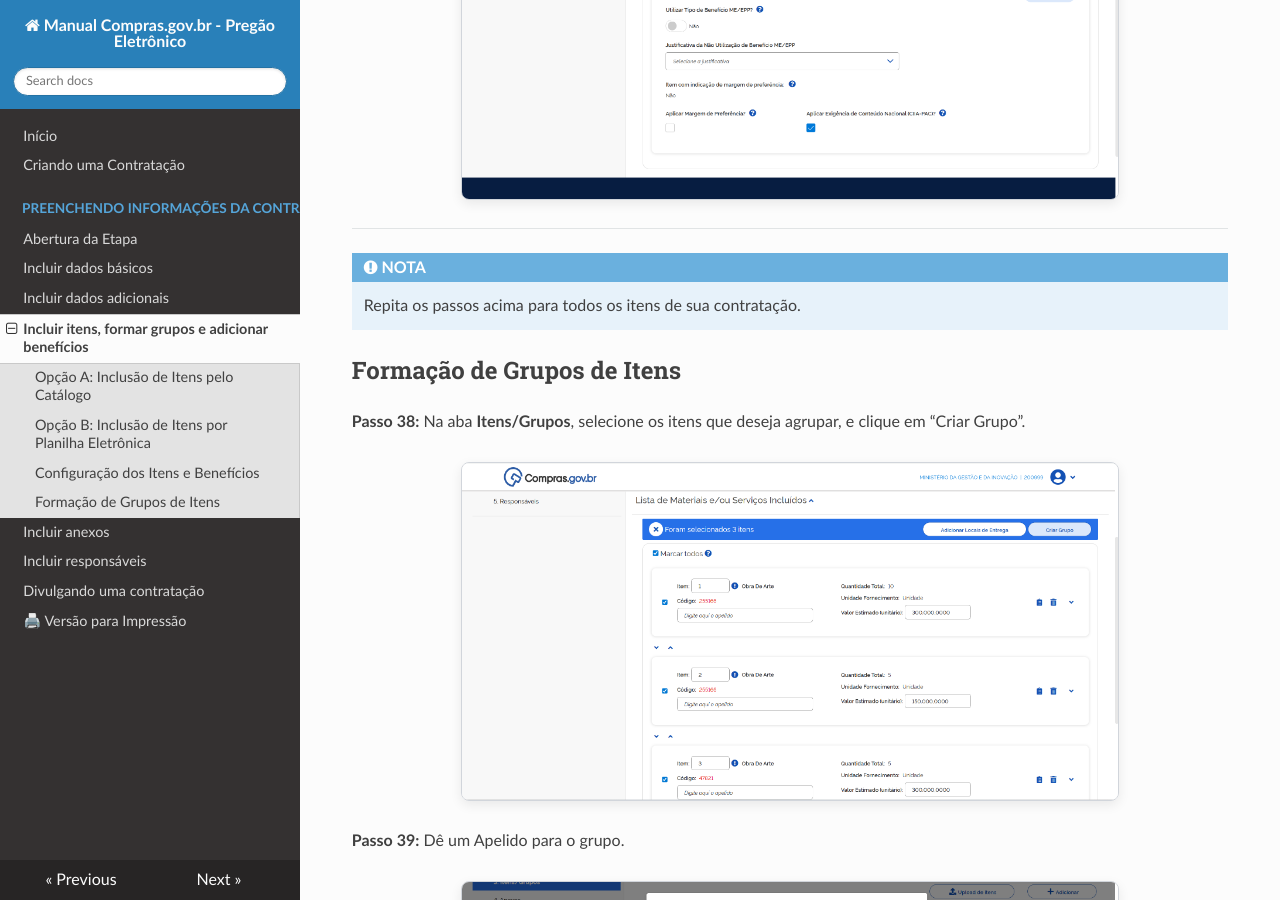
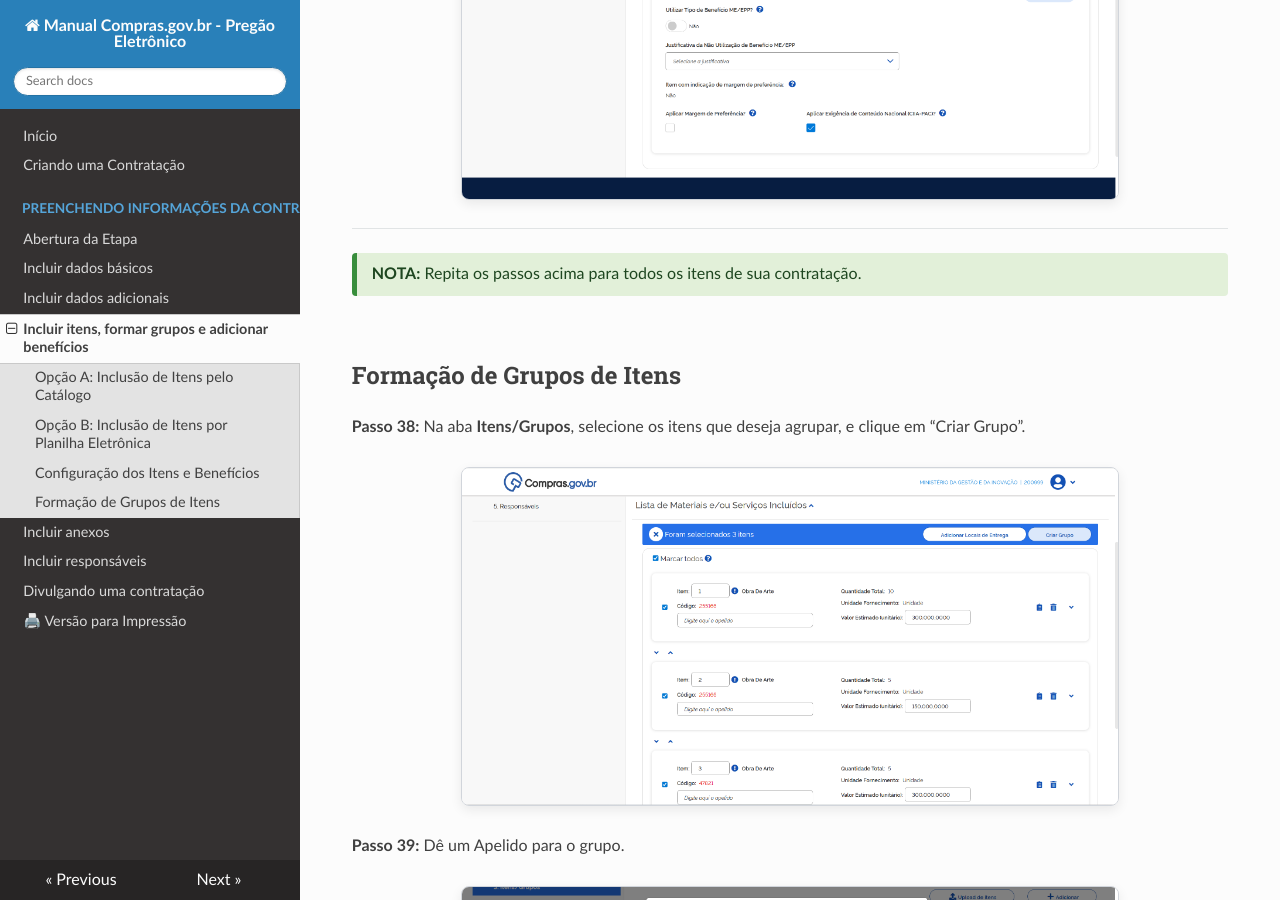
Before and after one commit to emilix10-bit/manual-compras-pregao-estilos, an MkDocs documentation site: the page built from docs/04-itens-grupos.md, in a window 1280 px wide and 900 px high, scrolled down 19043 px. Built offline with MkDocs 1.6.1, drawn with Linux system fonts in a browser that asks for light colours; nearby versions of some CDN libraries.

Commit message:
Update note formatting in item groups documentation

```diff
--- a/docs/04-itens-grupos.md
+++ b/docs/04-itens-grupos.md
@@ -223,8 +223,11 @@ Para a aplicação da exigência de conteúdo nacional, selecione a opção em t
 
 ---
 
-!!! success "NOTA"
-    Repita os passos acima para todos os itens de sua contratação.
+<div style="background-color: #e2f0d9; border-left: 5px solid #388e3c; padding: 12px 15px; margin: 15px 0; border-radius: 4px; color: #1e4620;">
+  <strong>NOTA:</strong> Repita os passos acima para todos os itens de sua contratação.
+</div>
+
+<br>
 
 ## Formação de Grupos de Itens
 
```
